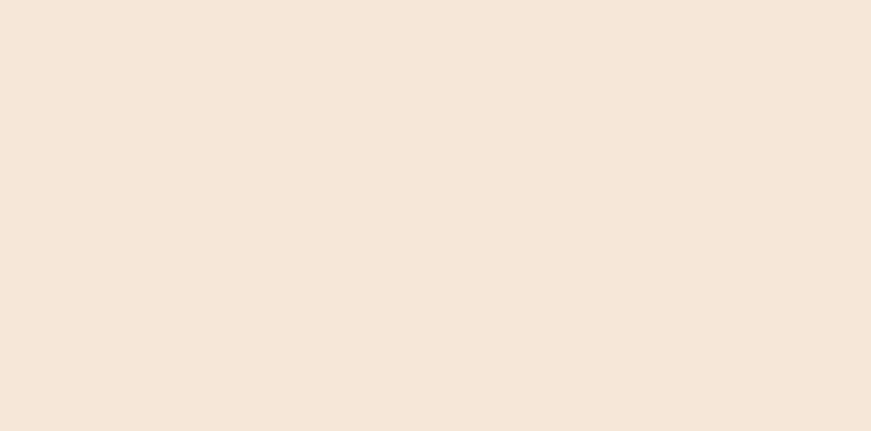
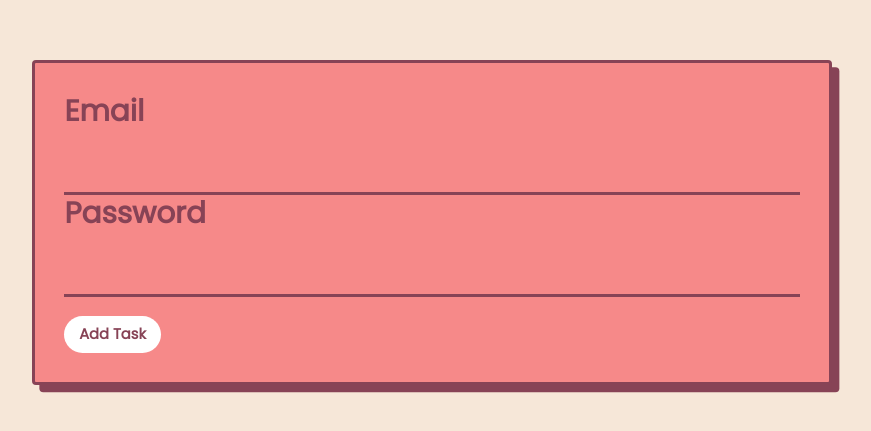
Before and after one commit to vedXpatel/to-do-list, a React (Create React App) app in the folder client/: page /login in a window 1280 px wide. Before the commit this address had no page. Shown: the part 169-600 px from the top of the page, without its empty margins (352-1223 px from the left). Built offline with nearby package versions, Linux system fonts and the light colour scheme; a web font is replaced by a local one.

Commit message:
login frontend

```diff
--- a/client/src/App.js
+++ b/client/src/App.js
@@ -2,12 +2,14 @@ import React from 'react';
 import {BrowserRouter as Router,Routes,Route} from "react-router-dom";
 import 'bootstrap/dist/css/bootstrap.min.css';
 import Navbar from './components/Navbar';
+import Login from './components/Login';
 
 function App() {
   return(
     <Router>
       <Routes>
         <Route path="/" element={<Navbar/>} />
+        <Route path="/login" element={<Login/>} />
       </Routes>
     </Router>
   )
--- /dev/null
+++ b/client/src/components/Login.jsx
@@ -0,0 +1,38 @@
+import React, { useEffect, useState } from 'react';
+import '../styles/task.scss';
+
+function Login() {
+    const [email,setEmail] = useState("");
+    const [password,setPassword] = useState("");
+  const [show,setShow] = useState(false);
+  const [showError,setShowError] = useState(false);
+
+  const handleEmailChange = (e) => {
+    setEmail(e.target.value);
+  }
+
+  const handlePasswordChange = (e) => {
+    setPassword(e.target.value);
+  }
+
+
+  return (
+    <>
+        <div class="card card--accent">
+          <h2>Email</h2>
+          <label class="input">
+            <input class="input__field" value={email} type="text" placeholder=" " onChange={handleEmailChange}/>
+          </label>
+          <h2>Password</h2>
+          <label class="input">
+            <input class="input__field" value={password} type="password" placeholder=" " onChange={handlePasswordChange}/>
+          </label>
+          <div class="button-group">
+            <button className="sendButton" >Add Task</button>
+          </div>
+        </div>
+    </>
+  )
+}
+
+export default Login;
```
